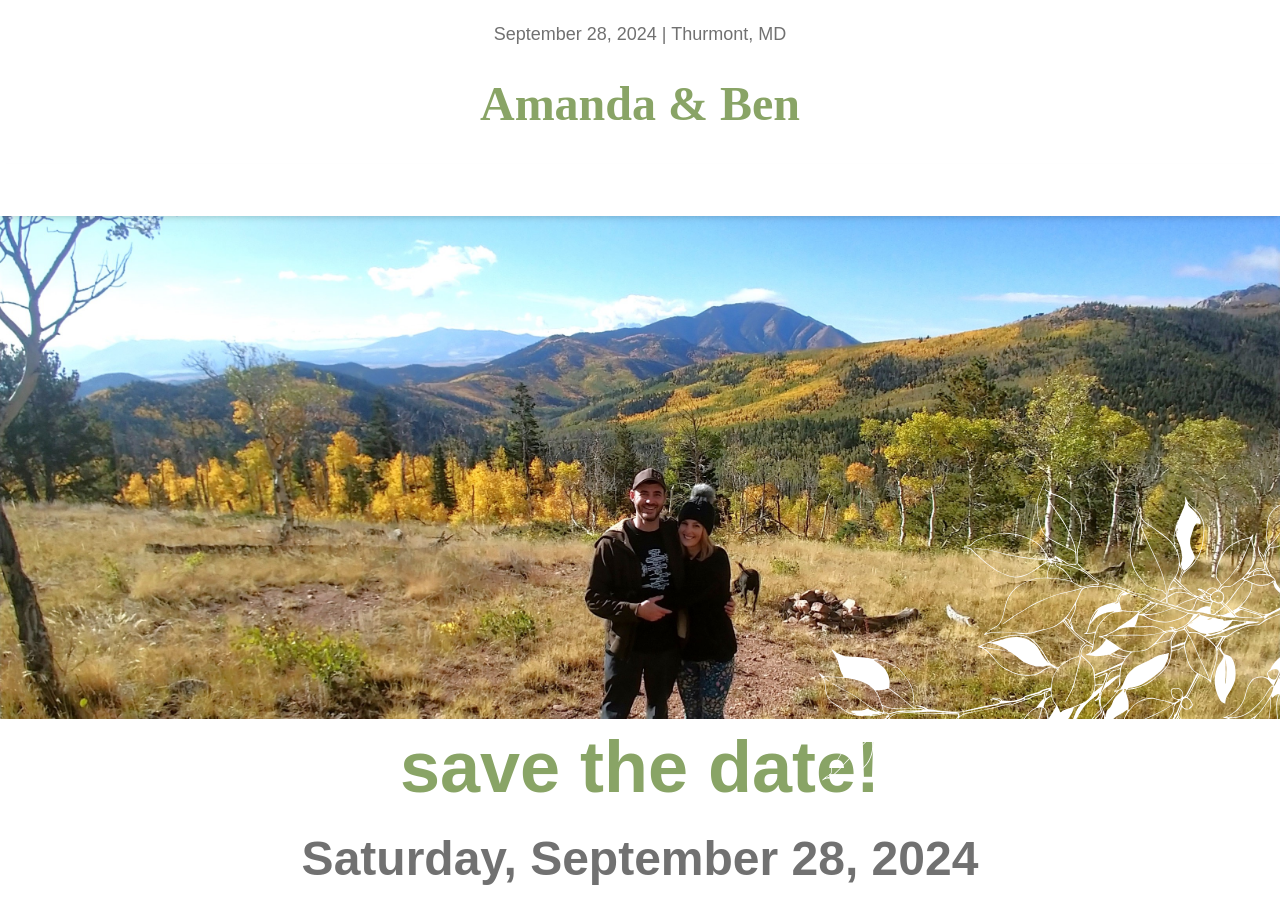
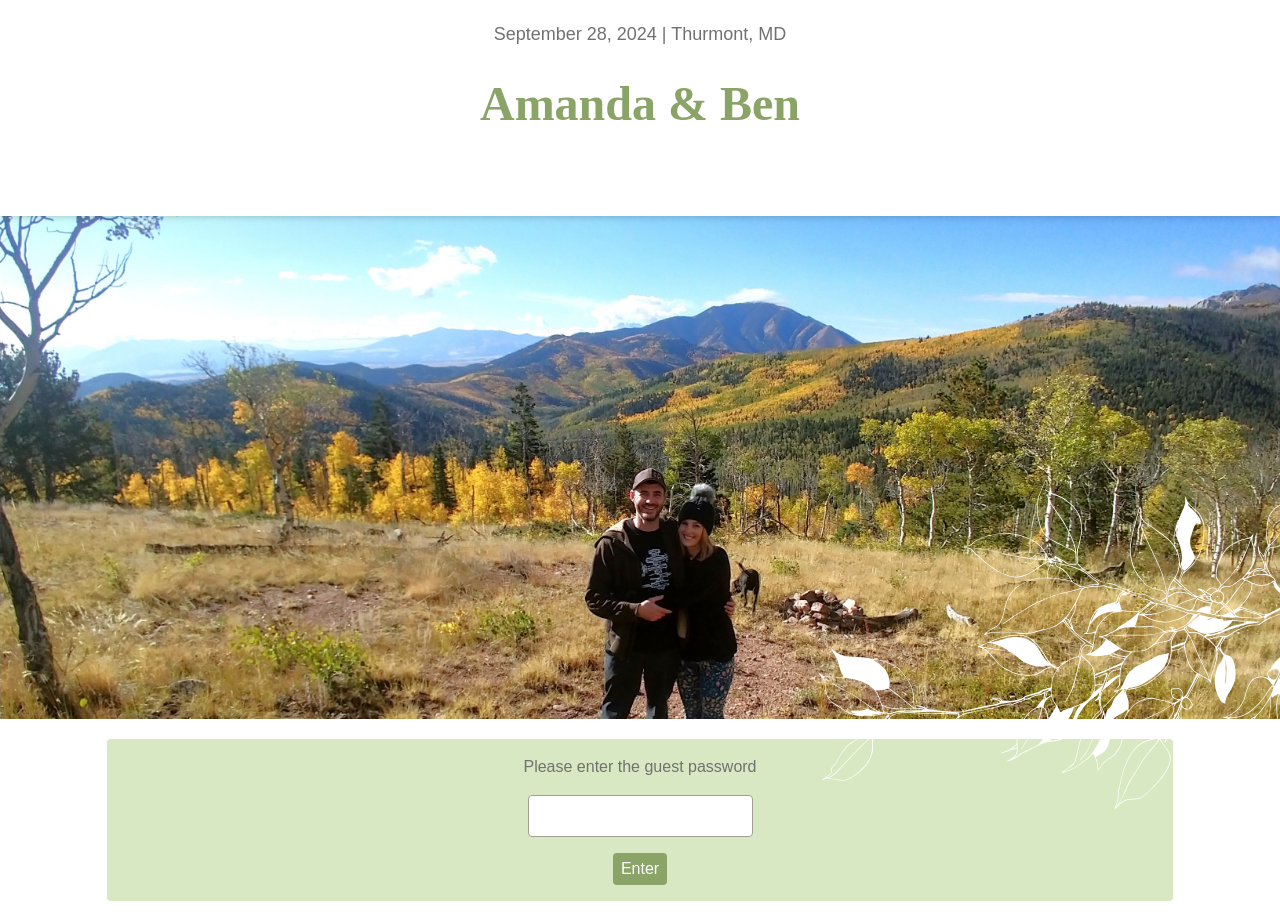
Before and after one commit to amandasimonds/brannocks-at-the-disco, a React (Create React App) app: page / in a window 1280 px wide. Shown: the top 919 px of the page. Built offline with nearby package versions, Linux system fonts and the light colour scheme; the HTML template or start-up script is replaced by a standard one; a web font is replaced by a local one.

Commit message:
styling, and added password protect component

```diff
--- a/package.json
+++ b/package.json
@@ -8,7 +8,7 @@
     "@testing-library/user-event": "^13.2.1",
     "react": "^18.2.0",
     "react-dom": "^18.2.0",
-    "react-icons": "^4.8.0",
+    "react-icons": "^4.10.1",
     "react-scripts": "5.0.1",
     "web-vitals": "^2.1.0"
   },
--- a/src/App.js
+++ b/src/App.js
@@ -3,6 +3,7 @@ import Home from './components/Home';
 import Bottom from './components/Bottom';
 import Navbar from './components/Navbar';
 import Main from './components/Main';
+import PasswordProtect from './components/PasswordProtect';
 
 function App() {
 	return (
@@ -10,7 +11,9 @@ function App() {
 			<Header />
 			<Navbar />
 			<Home id="home" />
-			<Main/>
+			<PasswordProtect>
+				<Main />
+			</PasswordProtect>
 			<Bottom />
 		</div>
 	);
--- a/src/components/Navbar.jsx
+++ b/src/components/Navbar.jsx
@@ -1,5 +1,6 @@
 import React, { useState } from 'react';
 import { FaBars, FaTimes } from 'react-icons/fa';
+import { AiFillHeart } from 'react-icons/ai';
 
 const Navbar = () => {
 	const [mobileNav, setNav] = useState(false);
@@ -9,7 +10,8 @@ const Navbar = () => {
 			{/* menu */}
 			<div className="hidden md:block bg-white relative shadow-md z-10">
 				<ul className=" justify-center flex animate-fade-in md:pb-3 md:pt-3 text-graydark">
-					<li>
+					<li className="flex gap-2 items-center hover:text-rust">
+						<AiFillHeart className="text-white" />
 						<a href="#our-wedding">wedding day</a>
 					</li>
 					<li>
--- /dev/null
+++ b/src/components/PasswordProtect.jsx
@@ -0,0 +1,48 @@
+import React, { useState } from 'react';
+
+export const PasswordProtect = (props) => {
+	const [authorized, setAuthorized] = useState(false);
+	const [enteredPassword, setEnteredPassword] = useState('');
+
+	const passwordInputChangeHandler = (event) => {
+		setEnteredPassword(event.target.value);
+	};
+
+	const checkPassword = (event) => {
+		event.preventDefault();
+		console.log(enteredPassword);
+
+		if (enteredPassword === 'intothewoods') {
+			setAuthorized(true);
+			console.log('hooray');
+		} else {
+			setAuthorized(false);
+		}
+	};
+
+	// if (!authorized) {
+	// 	console.log('not authorized');
+	return !authorized ? (
+		<div className="flex justify-center pt-5 pb-5">
+			<div className="flex flex-col items-center gap-4 w-10/12 bg-greenlightest p-4 rounded">
+				Please enter the guest password
+				<input
+					type="text"
+					className="input"
+					value={enteredPassword}
+					onChange={passwordInputChangeHandler}
+				/>
+				<button className="btn" type="submit" onClick={checkPassword}>
+					Enter
+				</button>
+			</div>
+		</div>
+	) : (
+		<p>{props.children}</p>
+	);
+};
+// console.log(authorized);
+// return <div>{props.children}</div>;
+// };
+
+export default PasswordProtect;
--- a/src/index.css
+++ b/src/index.css
@@ -37,7 +37,7 @@
 	}
 
 	h1 {
-		@apply md:text-7xl text-greenlight2 font-bold text-3xl
+		@apply md:text-7xl text-greenlight2 font-bold text-3xl;
 	}
 
 	h2 {
@@ -47,4 +47,12 @@
 	h4 {
 		@apply md:text-2xl/[2.5rem] text-sm/[1.5rem] text-white font-light;
 	}
+
+	.btn {
+		@apply bg-greenlight2 text-white pt-1 pb-1 pl-2 pr-2 rounded;
+	}
+
+	.input {
+		@apply appearance-none border focus:border-greenlight2 border-graylight rounded p-2;
+	}
 }
--- a/tailwind.config.js
+++ b/tailwind.config.js
@@ -37,13 +37,14 @@ module.exports = {
 				'fade-in': 'fadeIn 1.5s ease-in-out',
 				'slide-in-top': 'slideInTop 1.5s ease-in-out',
 				'slide-in-right': 'slideInRight 1.5s ease-in-out',
-				'fade-in-delay': 'fadeInDelay 3s ease-in-out'
+				'fade-in-delay': 'fadeInDelay 3s ease-in-out',
 			},
 		},
 		colors: {
 			green: '#354e2f',
 			greenlight: '#687c4d',
 			greenlight2: '#89A466',
+			greenlightest: '#D7E8C2',
 			rust: '#D77E61',
 			orange: '#d0671f',
 			blue: '#3f4f62',
```
Also changed, not shown: 2 other files (tests, documents, lock files or other folders).
